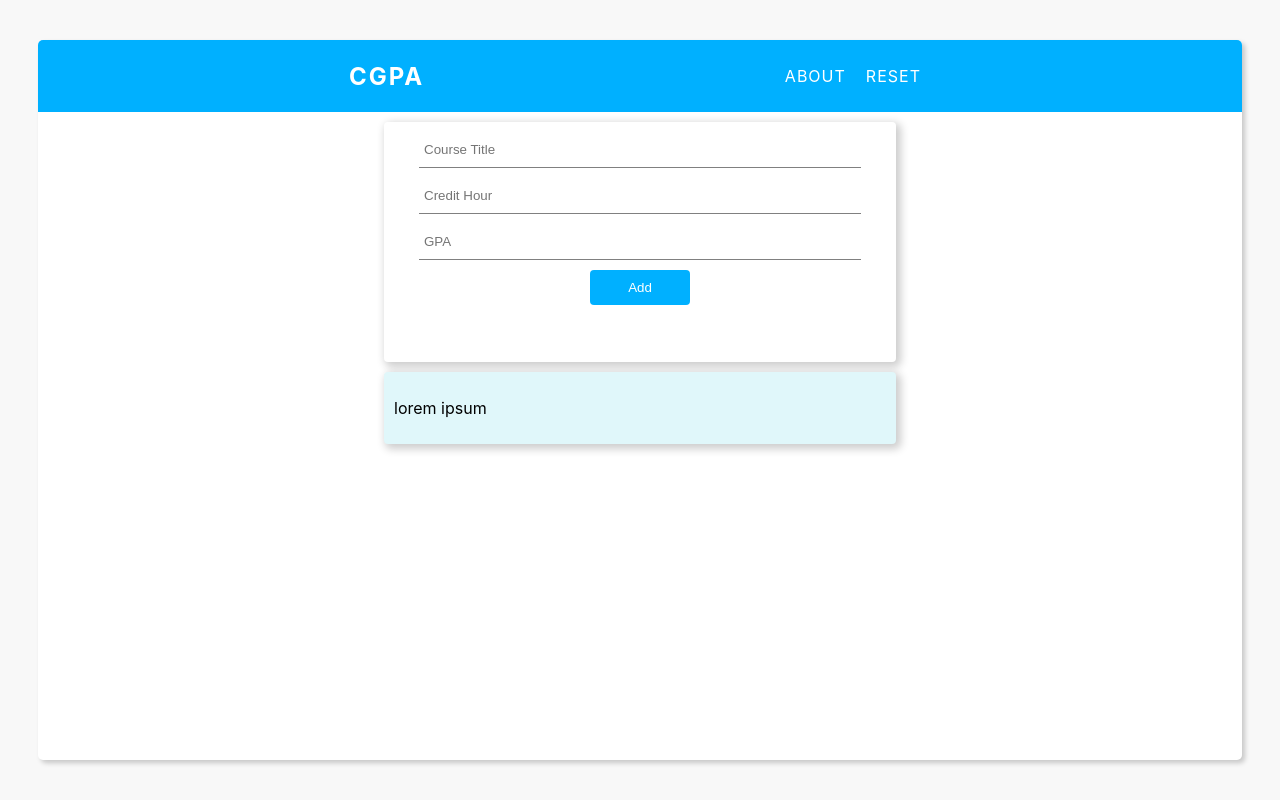
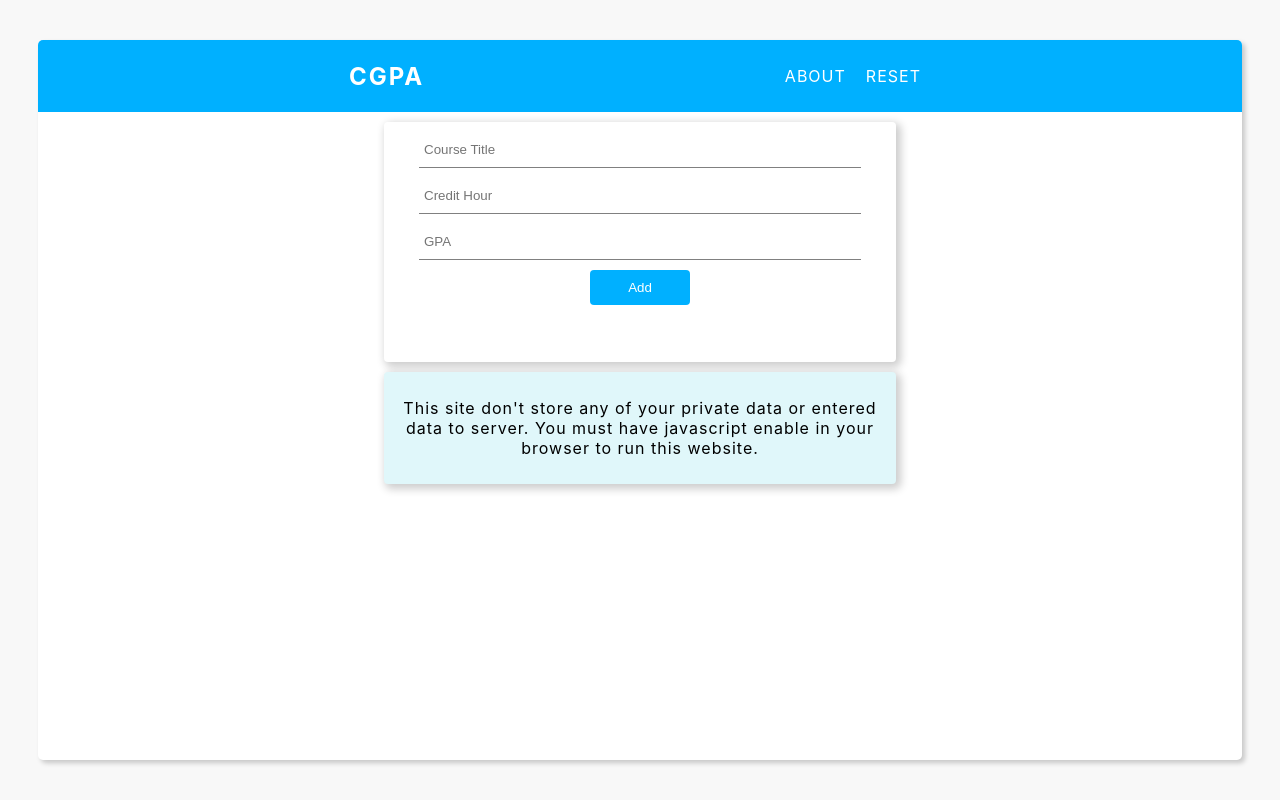
Before and after one commit to symonhasan/cgpa, a React (Create React App) app: page / in a window 1280 px wide. Built offline with nearby package versions, Linux system fonts and the light colour scheme.

Commit message:
modified:   src/App.css modified:   src/App.js

```diff
--- a/src/App.css
+++ b/src/App.css
@@ -13,9 +13,13 @@
   align-content: center;
 }
 .info{
+  box-sizing: border-box;
+  width: 40vw;
   padding: 10px 10px;
   background-color: #E0F7FA;
   border-radius: 4px;
   margin-top: 10px;
   box-shadow: 3px 3px 8px 2px rgba( 0 , 0 , 0 , 0.2 );
+  letter-spacing: 1px;
+  text-align: center;
 }
--- a/src/App.js
+++ b/src/App.js
@@ -57,9 +57,7 @@ class App extends Component {
                     <div className="">
                         <Form func={this.addCourse} />
                         <div className="info">
-                            <p>
-                                lorem ipsum
-                            </p>
+                            <p>This site don't store any of your private data or entered data to server. You must have javascript enable in your browser to run this website.</p>
                         </div>
                     </div>
                     {this.TableShow()}
```
